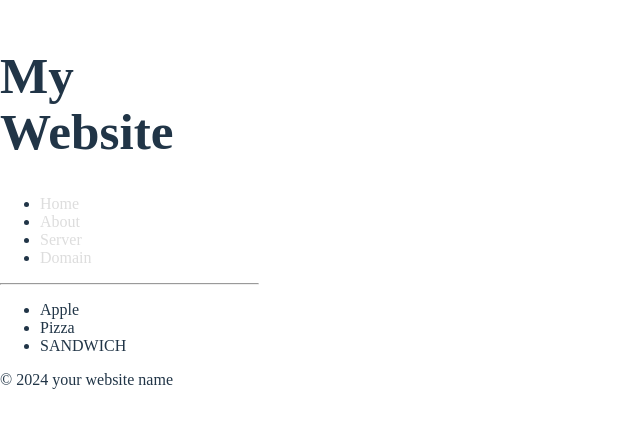
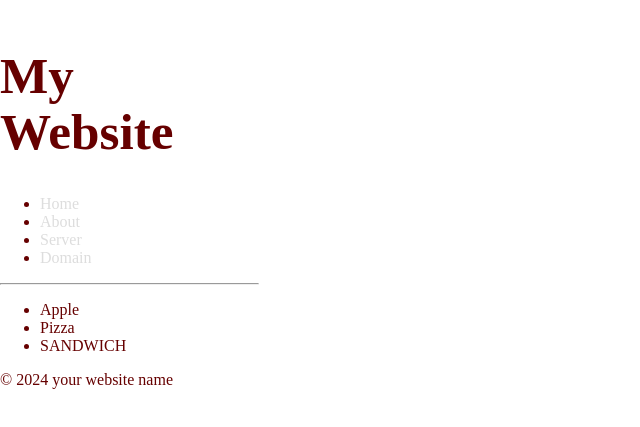
Before and after one commit to Aref2880/web, a React (Vite) app: page / in a window 1280 px wide. Shown: the part 191-618 px from the top of the page, without its empty margins (0-640 px from the left). Built offline with nearby package versions, Linux system fonts and the light colour scheme.

Commit message:
Update index.css

```diff
--- a/src/index.css
+++ b/src/index.css
@@ -38,7 +38,7 @@ button {
   font-size: 1em;
   font-weight: 500;
   font-family: inherit;
-  background-color: #1a1a1a;
+  background-color: #b3b3b3;
   cursor: pointer;
   transition: border-color 0.25s;
 }
@@ -52,7 +52,7 @@ button:focus-visible {
 
 @media (prefers-color-scheme: light) {
   :root {
-    color: #213547;
+    color: #660000;
     background-color: #ffffff;
   }
   a:hover {
```
